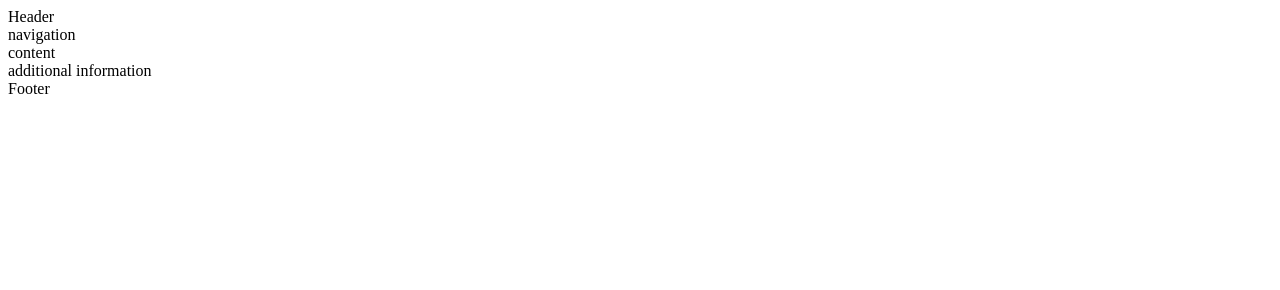
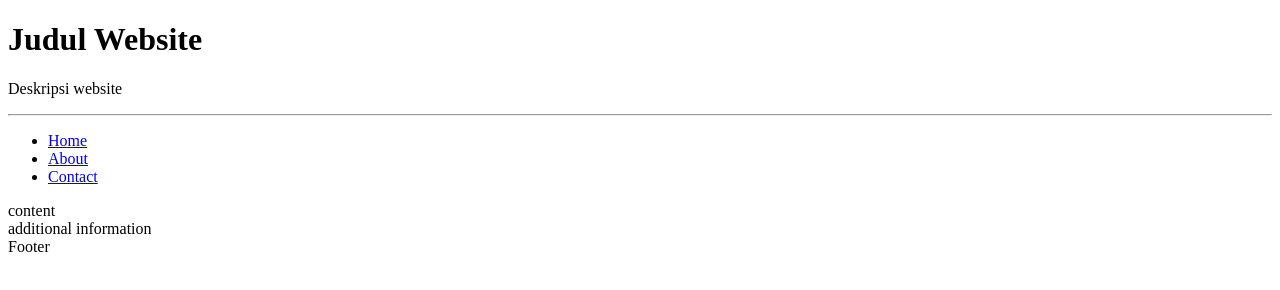
Before and after one commit to metafilesx/begin, a plain HTML site: page html5.html in a window 1280 px wide. Drawn offline with Linux system fonts and the light colour scheme.

Commit message:
Update html5.html

```diff
--- a/html5.html
+++ b/html5.html
@@ -5,10 +5,16 @@
   </head>
   <body>
     <header>
-      Header
+      <h1>Judul Website</h1>
+      <p>Deskripsi website</p>
+      <hr/>
     </header>
     <nav>
-      navigation
+      <ul>
+        <li><a href="index.html">Home</a></li>
+        <li><a href="about.html">About</a></li>
+        <li><a href="contact.html">Contact</a></li>
+      </ul>
     </nav>
     <main>
       content
```
